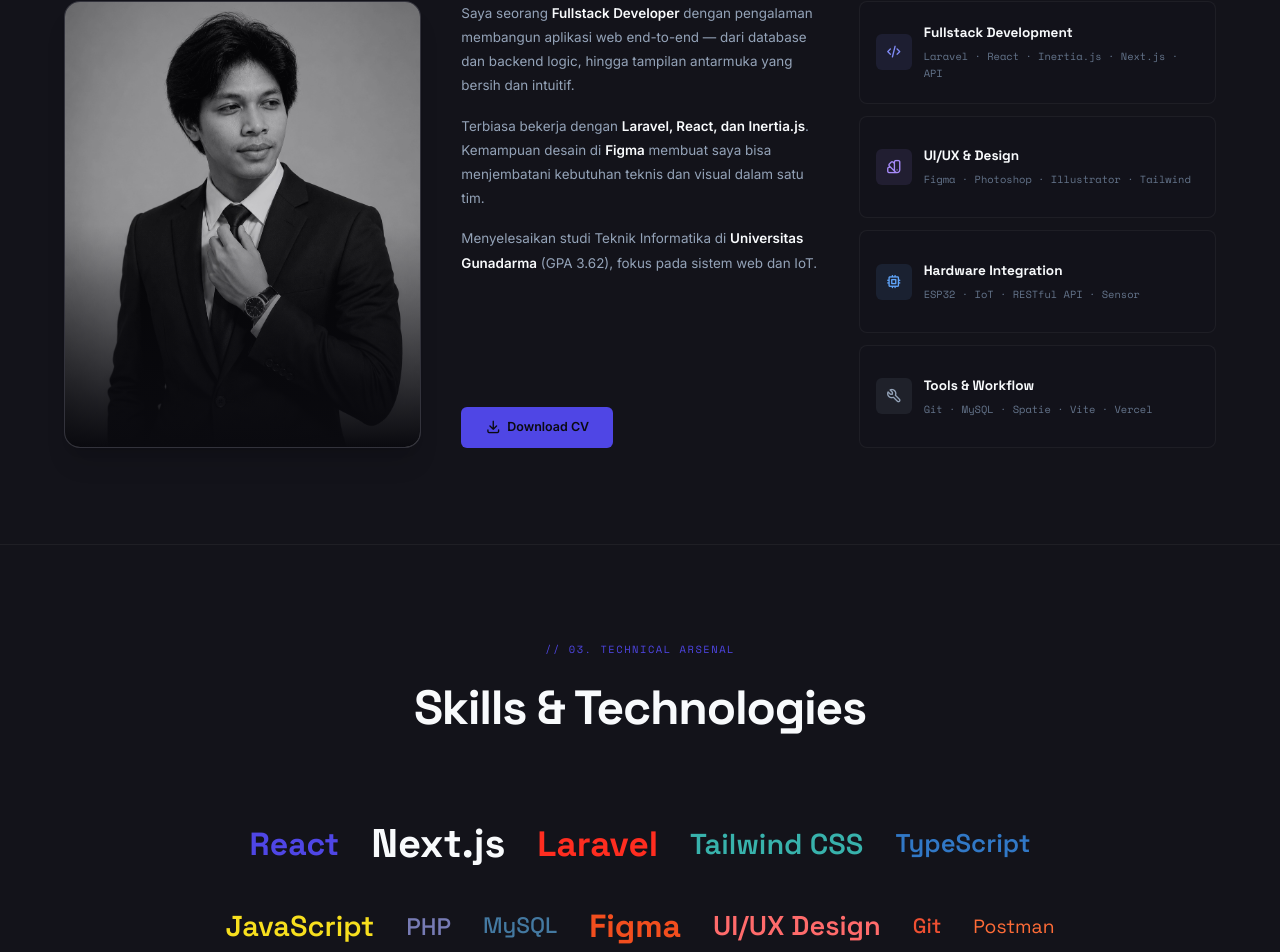
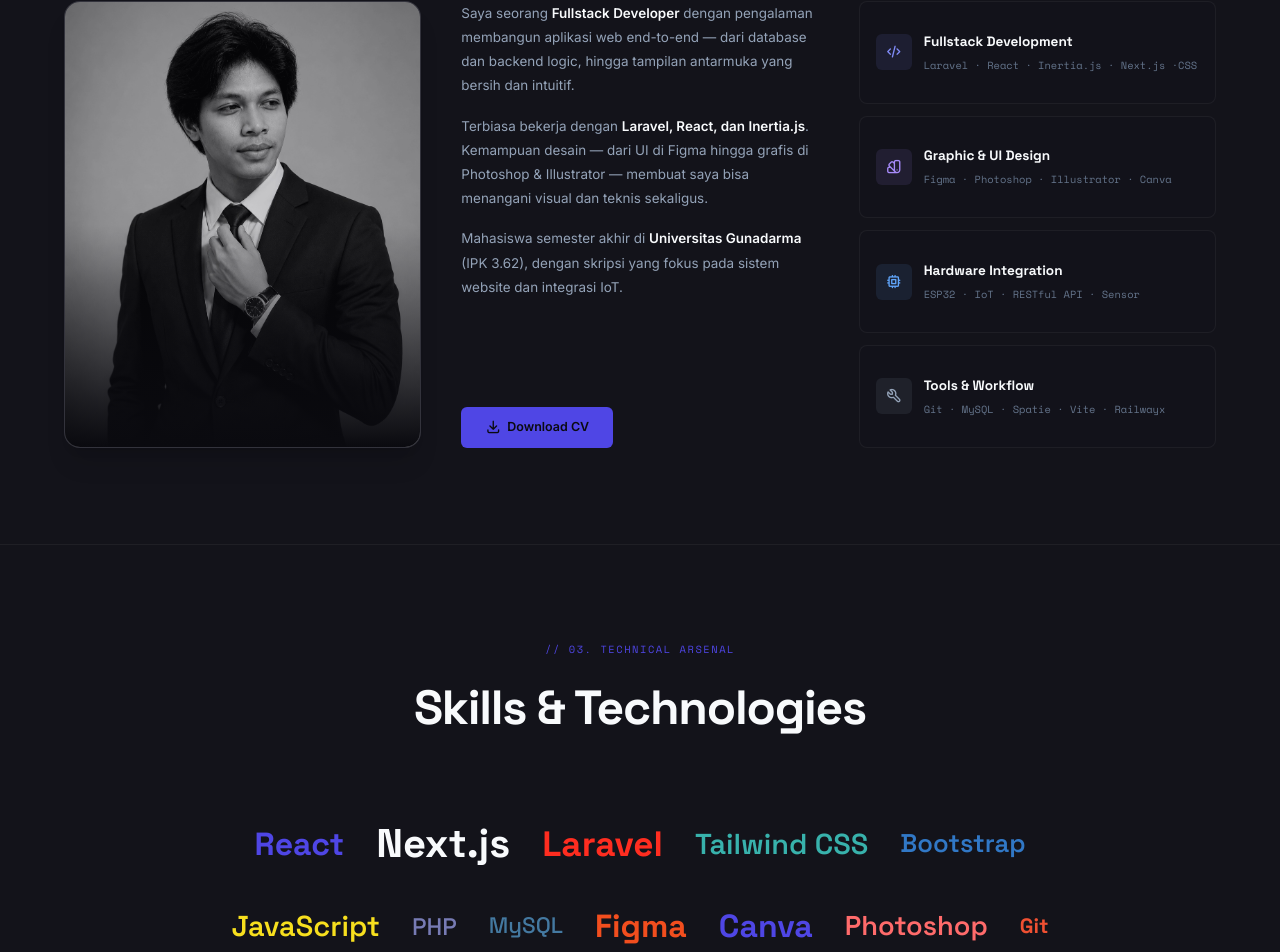
Before and after one commit to arpojan/Portofolio, a Next.js app: page /portofolio/ in a window 1280 px wide. Shown: the part 970-1922 px from the top of the page. Built offline with nearby package versions, Linux system fonts and the light colour scheme.

Commit message:
Add Skripsi and Bulog projects as highlights

```diff
--- a/components/About.tsx
+++ b/components/About.tsx
@@ -10,10 +10,10 @@ export default function About() {
   };
 
   const cards = [
-    { title: "Fullstack Development", skills: "Laravel · React · Inertia.js · Next.js · API", icon: "ti-code", colorClass: "text-[#818CF8]", bgClass: "bg-[#818CF8]/10" },
-    { title: "UI/UX & Design", skills: "Figma · Photoshop · Illustrator · Tailwind", icon: "ti-color-swatch", colorClass: "text-[#A78BFA]", bgClass: "bg-[#A78BFA]/10" },
+    { title: "Fullstack Development", skills: "Laravel · React · Inertia.js · Next.js ·CSS", icon: "ti-code", colorClass: "text-[#818CF8]", bgClass: "bg-[#818CF8]/10" },
+    { title: "Graphic & UI Design", skills: "Figma · Photoshop · Illustrator · Canva", icon: "ti-color-swatch", colorClass: "text-[#A78BFA]", bgClass: "bg-[#A78BFA]/10" },
     { title: "Hardware Integration", skills: "ESP32 · IoT · RESTful API · Sensor", icon: "ti-cpu", colorClass: "text-[#60A5FA]", bgClass: "bg-[#60A5FA]/10" },
-    { title: "Tools & Workflow", skills: "Git · MySQL · Spatie · Vite · Vercel", icon: "ti-tool", colorClass: "text-[#94A3B8]", bgClass: "bg-[#94A3B8]/10" }
+    { title: "Tools & Workflow", skills: "Git · MySQL · Spatie · Vite · Railwayx", icon: "ti-tool", colorClass: "text-[#94A3B8]", bgClass: "bg-[#94A3B8]/10" }
   ];
 
   return (
@@ -58,10 +58,11 @@ export default function About() {
               Saya seorang <strong className="text-fg-1 font-semibold">Fullstack Developer</strong> dengan pengalaman membangun aplikasi web end-to-end — dari database dan backend logic, hingga tampilan antarmuka yang bersih dan intuitif.
             </p>
             <p className="text-fg-2 text-[0.84rem] leading-[1.8] mb-4">
-              Terbiasa bekerja dengan <strong className="text-fg-1 font-semibold">Laravel, React, dan Inertia.js</strong>. Kemampuan desain di <strong className="text-fg-1 font-semibold">Figma</strong> membuat saya bisa menjembatani kebutuhan teknis dan visual dalam satu tim.
+              Terbiasa bekerja dengan <strong className="text-fg-1 font-semibold">Laravel, React, dan Inertia.js</strong>. Kemampuan desain — dari UI di Figma hingga grafis di Photoshop & Illustrator —
+              membuat saya bisa menangani visual dan teknis sekaligus.
             </p>
             <p className="text-fg-2 text-[0.84rem] leading-[1.8] mb-6">
-              Menyelesaikan studi Teknik Informatika di <strong className="text-fg-1 font-semibold">Universitas Gunadarma</strong> (GPA 3.62), fokus pada sistem web dan IoT.
+              Mahasiswa semester akhir di <strong className="text-fg-1 font-semibold">Universitas Gunadarma</strong> (IPK 3.62), dengan skripsi yang fokus pada sistem website dan integrasi IoT.
             </p>
             <div className="mt-auto">
               <motion.a
--- a/components/Projects.tsx
+++ b/components/Projects.tsx
@@ -20,6 +20,8 @@ export default function Projects() {
   };
 
   const projects = [
+    { img: "skripsi.png", tag: "Academic", title: "Skripsi — Web & IoT", desc: "Sistem website terintegrasi dengan hardware IoT (ESP32) untuk proyek tugas akhir skripsi.", tech: ["Laravel", "React", "IoT", "ESP32"], link: "#" },
+    { img: "bulog.png", tag: "Internship", title: "Perum BULOG — Sistem Internal", desc: "Pengembangan sistem internal/dashboard saat magang untuk pengelolaan data operasional Bulog.", tech: ["PHP", "MySQL", "Bootstrap"], link: "#" },
     { img: "Sparring.png", tag: "Freelance", title: "SPARRING", desc: "Aplikasi penyedia lawan & teman olahraga. (Tim — Frontend Dev).", tech: ["Laravel 11", "React", "Inertia", "Tailwind"], link: "Sparring.pdf" },
     { img: "home leet.png", tag: "Personal", title: "Leet — E-Commerce", desc: "Website e-commerce lengkap. Figma → Laravel, konsisten dari desain ke kode.", tech: ["Laravel", "Figma", "Tailwind"], link: "more leet.pdf" },
     { img: "company profile.png", tag: "Personal", title: "Matano — Profile", desc: "Website company profile penyedia jasa sewa akuarium profesional.", tech: ["HTML/CSS", "JS"], link: "company profile.pdf" },
--- a/components/Skills.tsx
+++ b/components/Skills.tsx
@@ -13,16 +13,17 @@ export default function Skills() {
     { name: "Next.js", weight: "text-[2.5rem] text-fg-1 font-bold opacity-100" },
     { name: "Laravel", weight: "text-[2.2rem] text-[#FF2D20] font-bold opacity-100" },
     { name: "Tailwind CSS", weight: "text-[1.8rem] text-[#38B2AC] font-semibold opacity-90" },
-    { name: "TypeScript", weight: "text-[1.6rem] text-[#3178C6] font-semibold opacity-90" },
+    { name: "Bootstrap", weight: "text-[1.6rem] text-[#3178C6] font-semibold opacity-90" },
     { name: "JavaScript", weight: "text-[1.8rem] text-[#F7DF1E] font-semibold opacity-90" },
     { name: "PHP", weight: "text-[1.5rem] text-[#777BB4] font-medium opacity-80" },
     { name: "MySQL", weight: "text-[1.4rem] text-[#4479A1] font-medium opacity-80" },
     { name: "Figma", weight: "text-[2rem] text-[#F24E1E] font-bold opacity-90" },
-    { name: "UI/UX Design", weight: "text-[1.7rem] text-accent-coral font-semibold opacity-90" },
-    { name: "Git", weight: "text-[1.3rem] text-[#F05032] font-medium opacity-70" },
-    { name: "Postman", weight: "text-[1.2rem] text-[#FF6C37] opacity-60" },
+    { name: "Canva", weight: "text-[2rem] text-accent-cy font-bold opacity-100" },
+    { name: "Photoshop", weight: "text-[1.7rem] text-accent-coral font-semibold opacity-90" },
+    { name: "Git", weight: "text-[1.3rem] text-[#F05032] font-bold opacity-90" },
+    { name: "Postman", weight: "text-[1.2rem] text-[#FF6C37] opacity-80" },
     { name: "Inertia.js", weight: "text-[1.5rem] text-[#9553E9] font-medium opacity-80" },
-    { name: "Framer Motion", weight: "text-[1.4rem] text-pink-500 font-medium opacity-80" },
+    { name: "Blade", weight: "text-[1.4rem] text-pink-500 font-medium opacity-90" },
   ];
 
   return (
```
